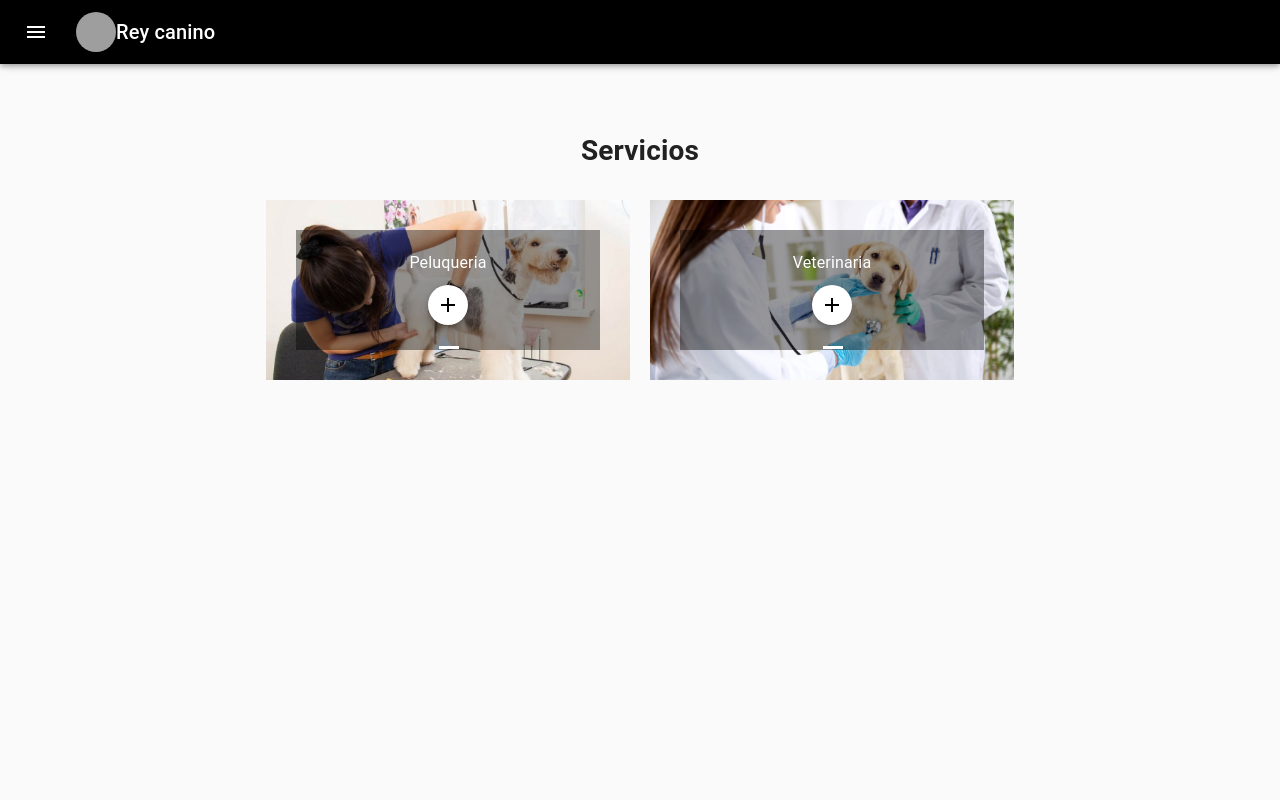
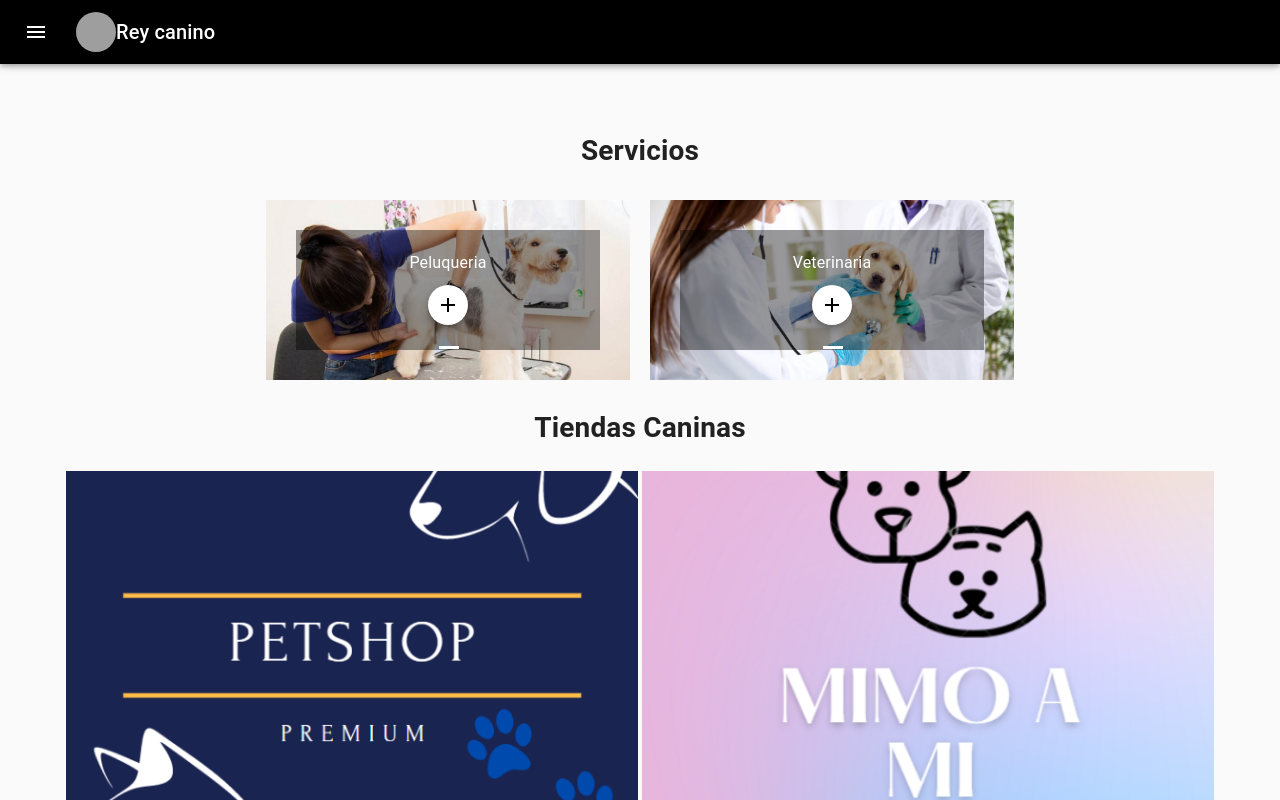
Before and after one commit to ReyCanino/ReyCanino, a React (Create React App) app: page / in a window 1280 px wide. Shown: the top 800 px of the page. Built offline with nearby package versions, Linux system fonts and the light colour scheme; grey boxes are pictures that could not be loaded.

Commit message:
Correccion home

```diff
--- a/src/App.js
+++ b/src/App.js
@@ -1,6 +1,5 @@
 import './App.css';
 import React, { Component } from 'react';
-import Listado from './pages/Listado';
 import Home from './pages/Home';
 import Login from './pages/Login';
 import Register from './pages/Register';
@@ -15,7 +14,6 @@ class App extends Component {
           <Route path="/" component={Home} exact />
           <Route path="/login" component={Login} exact />
           <Route path="/register" component={Register} exact />
-          <Route path="/listado" component={Listado} exact />
         </Switch>
       </Router >
     );
--- a/src/components/Lista.js
+++ b/src/components/Lista.js
@@ -2,7 +2,6 @@ import { makeStyles } from '@material-ui/core/styles';
 import GridList from '@material-ui/core/GridList';
 import GridListTile from '@material-ui/core/GridListTile';
 import GridListTileBar from '@material-ui/core/GridListTileBar';
-import Typography from '@material-ui/core/Typography';
 import tiendas from "../sample/Tiendas";
 import ReservaForm from '../components/ReservaForm';
 
@@ -12,7 +11,8 @@ const useStyles = makeStyles((theme) => ({
         flexWrap: 'wrap',
         justifyContent: 'space-around',
         overflow: 'hidden',
-        backgroundColor: theme.palette.background.paper,
+        textAlign:'center',
+        position:'center',
     },
     gridList: {
         width: "90%",
@@ -29,9 +29,9 @@ export default function Lista(props) {
         <div className={classes.root}>
             <GridList cellHeight={400} className={classes.gridList}>
                 <GridListTile key="Subheader" cols={2} style={{ height: 'auto' }} >
-                    <Typography variant="h4" component="h2">
+                    <h1>
                         Tiendas Caninas
-                    </Typography>
+                    </h1>
                 </GridListTile>
                 {tiendas.map((tile) => (
                     <GridListTile key={tile.img}>
--- a/src/pages/Home.js
+++ b/src/pages/Home.js
@@ -1,6 +1,7 @@
 import React, { Component } from 'react';
 import Menu from '../components/Menu'
 import ListImage from '../components/ListImage'
+import Lista from '../components/Lista'
 
 export default class Login extends Component {
 
@@ -8,7 +9,8 @@ export default class Login extends Component {
         return (
             <div>
                 <Menu/>
-                <ListImage></ListImage>
+                <ListImage/>
+                <Lista history={this.props.history} />
             </div>
         );
     }
--- a/src/pages/Listado.js
+++ /dev/null
@@ -1,18 +0,0 @@
-import React, { Component } from 'react';
-import Menu from '../components/Menu';
-
-import Lista from '../components/Lista'
-
-
-export default class Listado extends Component {
-
-    render() {
-        return (
-            <div>
-                <Menu />
-                <Lista history={this.props.history} />
-            </div>
-        );
-
-    }
-}
```
